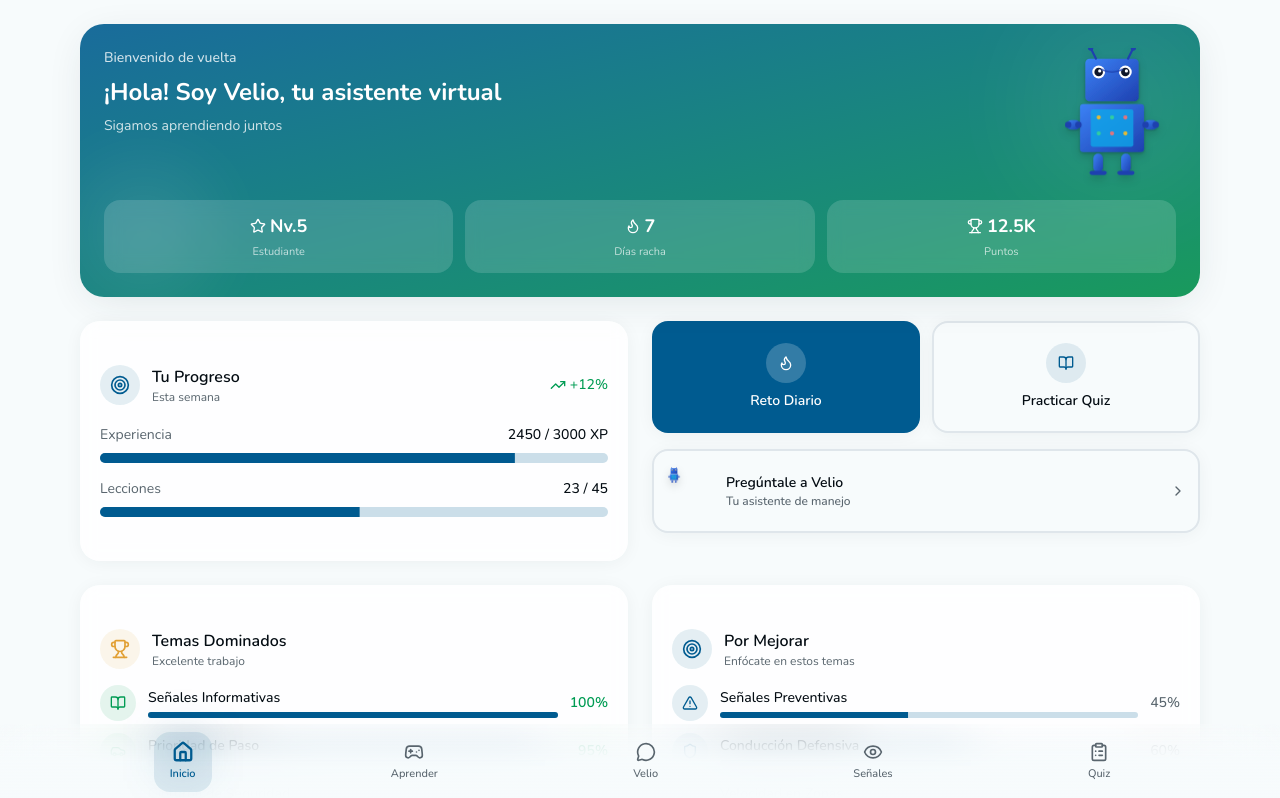
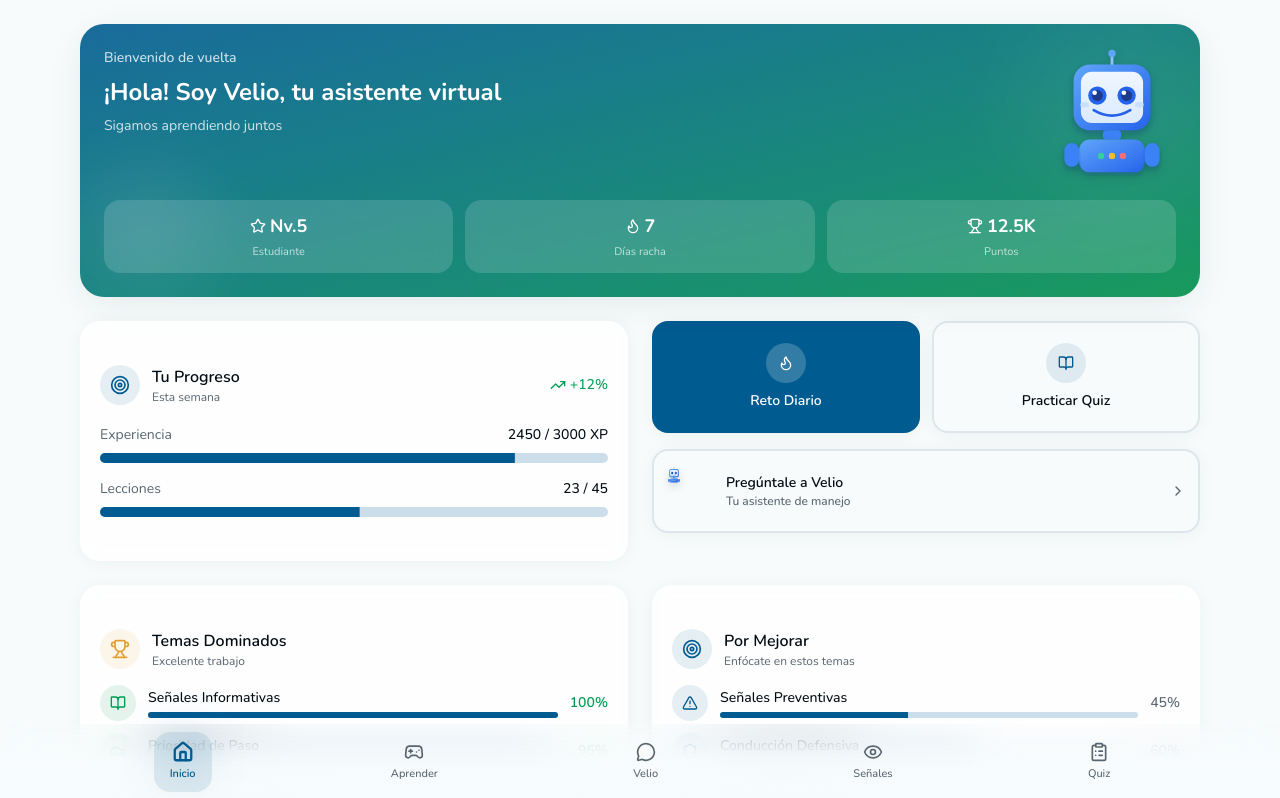
Before and after one commit to XiaoMendez/VelioAI-UI, a Next.js app: page / in a window 1280 px wide. Shown: the top 798 px of the page. Built offline with nearby package versions, Linux system fonts and the light colour scheme.

Commit message:
feat: update VelioMascot SVG and refine learning screen cards
Replace boxy robot with friendly blue mascot and fix gradient on daily challenge card.

```diff
--- a/components/screens/learning-screen.tsx
+++ b/components/screens/learning-screen.tsx
@@ -107,8 +107,8 @@ export function LearningScreen() {
       {/* Main Grid Layout for Desktop */}
       <div className="grid grid-cols-1 lg:grid-cols-2 gap-6">
         {/* Daily Challenge */}
-        <Card className="overflow-hidden border-0 shadow-soft-lg lg:col-span-2">
-          <CardContent className="relative p-5 bg-gradient-to-br from-primary to-accent text-primary-foreground">
+        <Card className="overflow-hidden border-0 shadow-soft-lg lg:col-span-2 bg-gradient-to-br from-primary to-accent">
+          <CardContent className="relative p-5 text-primary-foreground">
             <div className="flex flex-col sm:flex-row sm:items-start gap-4">
               <div className="w-14 h-14 rounded-2xl bg-white/20 flex items-center justify-center flex-shrink-0">
                 <Flame className="w-7 h-7" />
@@ -142,10 +142,10 @@ export function LearningScreen() {
         </Card>
 
         {/* Game Modes */}
-        <Card className="border-0 shadow-soft bg-card/80 backdrop-blur-sm">
+        <Card className="border border-border/40 shadow-soft bg-card rounded-3xl">
           <CardContent className="p-5">
             <div className="flex items-center gap-3 mb-4">
-              <div className="w-10 h-10 rounded-xl bg-primary/10 flex items-center justify-center">
+              <div className="w-10 h-10 rounded-2xl bg-primary/10 flex items-center justify-center">
                 <Play className="w-5 h-5 text-primary" />
               </div>
               <div>
@@ -195,10 +195,10 @@ export function LearningScreen() {
         </Card>
 
         {/* Levels */}
-        <Card className="border-0 shadow-soft bg-card/80 backdrop-blur-sm">
+        <Card className="border border-border/40 shadow-soft bg-card rounded-3xl">
           <CardContent className="p-5">
             <div className="flex items-center gap-3 mb-4">
-              <div className="w-10 h-10 rounded-xl bg-velio-gold/10 flex items-center justify-center">
+              <div className="w-10 h-10 rounded-2xl bg-velio-gold/10 flex items-center justify-center">
                 <Trophy className="w-5 h-5 text-velio-gold" />
               </div>
               <div>
@@ -250,10 +250,10 @@ export function LearningScreen() {
         </Card>
 
         {/* Rewards */}
-        <Card className="border-0 shadow-soft bg-card/80 backdrop-blur-sm lg:col-span-2">
+        <Card className="border border-border/40 shadow-soft bg-card rounded-3xl lg:col-span-2">
           <CardContent className="p-5">
             <div className="flex items-center gap-3 mb-4">
-              <div className="w-10 h-10 rounded-xl bg-accent/10 flex items-center justify-center">
+              <div className="w-10 h-10 rounded-2xl bg-accent/10 flex items-center justify-center">
                 <Gift className="w-5 h-5 text-accent" />
               </div>
               <div>
@@ -302,7 +302,7 @@ export function LearningScreen() {
       </div>
 
       {/* Velio Encouragement */}
-      <Card className="border-0 shadow-soft bg-gradient-to-r from-primary/5 to-accent/5">
+      <Card className="border border-border/40 shadow-soft bg-gradient-to-r from-primary/5 to-accent/5 rounded-3xl">
         <CardContent className="p-5 flex items-center gap-4">
           <VelioMascot size="md" mood="encouraging" />
           <div className="flex-1">
--- a/components/velio-mascot.tsx
+++ b/components/velio-mascot.tsx
@@ -34,99 +34,87 @@ export function VelioMascot({
     >
       <svg
         xmlns="http://www.w3.org/2000/svg"
-        viewBox="0 0 200 240"
+        viewBox="0 0 120 140"
         className="w-full h-full drop-shadow-lg"
         preserveAspectRatio="xMidYMid meet"
       >
         <defs>
-          <linearGradient id="robotGradient" x1="0%" y1="0%" x2="100%" y2="100%">
-            <stop offset="0%" stopColor="#3B82F6" />
-            <stop offset="100%" stopColor="#1E40AF" />
+          <linearGradient id="vmBodyGrad" x1="0%" y1="0%" x2="100%" y2="100%">
+            <stop offset="0%" stopColor="#60A5FA" />
+            <stop offset="100%" stopColor="#2563EB" />
           </linearGradient>
-          <filter id="shadow">
-            <feDropShadow dx="0" dy="2" stdDeviation="3" floodOpacity="0.2" />
+          <linearGradient id="vmFaceGrad" x1="0%" y1="0%" x2="0%" y2="100%">
+            <stop offset="0%" stopColor="#EFF6FF" />
+            <stop offset="100%" stopColor="#DBEAFE" />
+          </linearGradient>
+          <filter id="vmShadow" x="-10%" y="-10%" width="120%" height="130%">
+            <feDropShadow dx="0" dy="3" stdDeviation="3" floodColor="#1E40AF" floodOpacity="0.25" />
           </filter>
         </defs>
 
-        {/* Head */}
-        <rect x="50" y="20" width="100" height="80" rx="8" fill="url(#robotGradient)" filter="url(#shadow)" />
+        {/* Antenna */}
+        <line x1="60" y1="8" x2="60" y2="18" stroke="#93C5FD" strokeWidth="3" strokeLinecap="round" />
+        <circle cx="60" cy="6" r="4" fill="#60A5FA" />
 
-        {/* Left antenna */}
-        <line x1="70" y1="20" x2="60" y2="0" stroke="#1E40AF" strokeWidth="4" strokeLinecap="round" />
-        <circle cx="60" cy="0" r="5" fill="#1E40AF" />
+        {/* Head — rounded square */}
+        <rect x="18" y="18" width="84" height="72" rx="18" fill="url(#vmBodyGrad)" filter="url(#vmShadow)" />
 
-        {/* Right antenna */}
-        <line x1="130" y1="20" x2="140" y2="0" stroke="#1E40AF" strokeWidth="4" strokeLinecap="round" />
-        <circle cx="140" cy="0" r="5" fill="#1E40AF" />
+        {/* Face plate */}
+        <rect x="26" y="26" width="68" height="56" rx="12" fill="url(#vmFaceGrad)" />
 
         {/* Left eye */}
-        <circle cx="75" cy="45" r="12" fill="#FFFFFF" />
-        <circle cx="75" cy="45" r="8" fill="#0F172A" />
-        <circle cx="77" cy="43" r="3" fill="#FFFFFF" />
+        <circle cx="44" cy="52" r="10" fill="#2563EB" />
+        <circle cx="44" cy="52" r="6"  fill="#1E3A8A" />
+        <circle cx="41" cy="49" r="2.5" fill="#FFFFFF" />
 
         {/* Right eye */}
-        <circle cx="125" cy="45" r="12" fill="#FFFFFF" />
-        <circle cx="125" cy="45" r="8" fill="#0F172A" />
-        <circle cx="127" cy="43" r="3" fill="#FFFFFF" />
+        <circle cx="76" cy="52" r="10" fill="#2563EB" />
+        <circle cx="76" cy="52" r="6"  fill="#1E3A8A" />
+        <circle cx="73" cy="49" r="2.5" fill="#FFFFFF" />
 
-        {/* Mouth */}
+        {/* Mouth — smile arc */}
         <path
-          d="M 80 70 Q 100 80 120 70"
-          stroke="#1E40AF"
-          strokeWidth="2.5"
+          d="M 40 68 Q 60 80 80 68"
+          stroke="#2563EB"
+          strokeWidth="3"
           fill="none"
           strokeLinecap="round"
-          className={animated && mood === "happy" ? "animate-bounce" : ""}
         />
 
-        {/* Body/Torso */}
-        <rect x="40" y="105" width="120" height="90" rx="6" fill="url(#robotGradient)" filter="url(#shadow)" />
+        {/* Cheek blush */}
+        <ellipse cx="30" cy="62" rx="5" ry="3" fill="#BFDBFE" opacity="0.7" />
+        <ellipse cx="90" cy="62" rx="5" ry="3" fill="#BFDBFE" opacity="0.7" />
 
-        {/* Chest panel */}
-        <rect x="60" y="115" width="80" height="70" rx="4" fill="#0EA5E9" opacity="0.8" />
+        {/* Neck */}
+        <rect x="50" y="90" width="20" height="10" rx="4" fill="#3B82F6" />
 
-        {/* Chest lights - top row */}
-        <circle cx="75" cy="130" r="4" fill="#FBBF24" opacity="0.9" />
-        <circle cx="100" cy="130" r="4" fill="#34D399" opacity="0.9" />
-        <circle cx="125" cy="130" r="4" fill="#F87171" opacity="0.9" />
+        {/* Body */}
+        <rect x="24" y="100" width="72" height="36" rx="12" fill="url(#vmBodyGrad)" filter="url(#vmShadow)" />
 
-        {/* Chest lights - bottom row */}
-        <circle cx="75" cy="160" r="4" fill="#34D399" opacity="0.9" />
-        <circle cx="100" cy="160" r="4" fill="#F87171" opacity="0.9" />
-        <circle cx="125" cy="160" r="4" fill="#FBBF24" opacity="0.9" />
+        {/* Chest indicator dots */}
+        <circle cx="48" cy="118" r="3.5" fill="#34D399" opacity="0.95" />
+        <circle cx="60" cy="118" r="3.5" fill="#FBBF24" opacity="0.95" />
+        <circle cx="72" cy="118" r="3.5" fill="#F87171" opacity="0.95" />
 
         {/* Left arm */}
-        <g>
-          <rect x="15" y="135" width="25" height="18" rx="9" fill="url(#robotGradient)" filter="url(#shadow)" />
-          <circle cx="18" cy="144" r="6" fill="#1E40AF" />
-          <circle cx="37" cy="144" r="6" fill="#1E40AF" />
-        </g>
+        <rect x="8"  y="104" width="16" height="26" rx="8" fill="#3B82F6" filter="url(#vmShadow)" />
+        {/* Right arm */}
+        <rect x="96" y="104" width="16" height="26" rx="8" fill="#3B82F6" filter="url(#vmShadow)" />
 
-        {/* Right arm */}
-        <g>
-          <rect x="160" y="135" width="25" height="18" rx="9" fill="url(#robotGradient)" filter="url(#shadow)" />
-          <circle cx="163" cy="144" r="6" fill="#1E40AF" />
-          <circle cx="182" cy="144" r="6" fill="#1E40AF" />
-        </g>
-
-        {/* Left leg */}
-        <g>
-          <rect x="65" y="198" width="18" height="35" rx="9" fill="url(#robotGradient)" filter="url(#shadow)" />
-          <rect x="58" y="230" width="32" height="8" rx="4" fill="#1E40AF" />
-        </g>
-
-        {/* Right leg */}
-        <g>
-          <rect x="117" y="198" width="18" height="35" rx="9" fill="url(#robotGradient)" filter="url(#shadow)" />
-          <rect x="110" y="230" width="32" height="8" rx="4" fill="#1E40AF" />
-        </g>
-
-        {/* Thinking sparkle for thinking mood */}
+        {/* Thinking sparkles */}
         {mood === "thinking" && (
           <g className="animate-pulse">
-            <circle cx="160" cy="30" r="2" fill="#F59E0B" />
-            <circle cx="170" cy="25" r="2.5" fill="#F59E0B" />
-            <circle cx="175" cy="35" r="2" fill="#F59E0B" />
+            <circle cx="100" cy="22" r="2"   fill="#FBBF24" />
+            <circle cx="108" cy="16" r="2.5" fill="#FBBF24" />
+            <circle cx="106" cy="28" r="1.5" fill="#FBBF24" />
+          </g>
+        )}
+
+        {/* Celebrating stars */}
+        {mood === "celebrating" && (
+          <g className="animate-pulse">
+            <path d="M10 20 l1.5 4 4 0 -3 2.5 1.5 4 -4-2.5 -4 2.5 1.5-4 -3-2.5 4 0z" fill="#FBBF24" />
+            <path d="M105 15 l1 3 3 0 -2.5 2 1 3 -2.5-1.5 -2.5 1.5 1-3 -2.5-2 3 0z" fill="#FBBF24" />
           </g>
         )}
       </svg>
```
